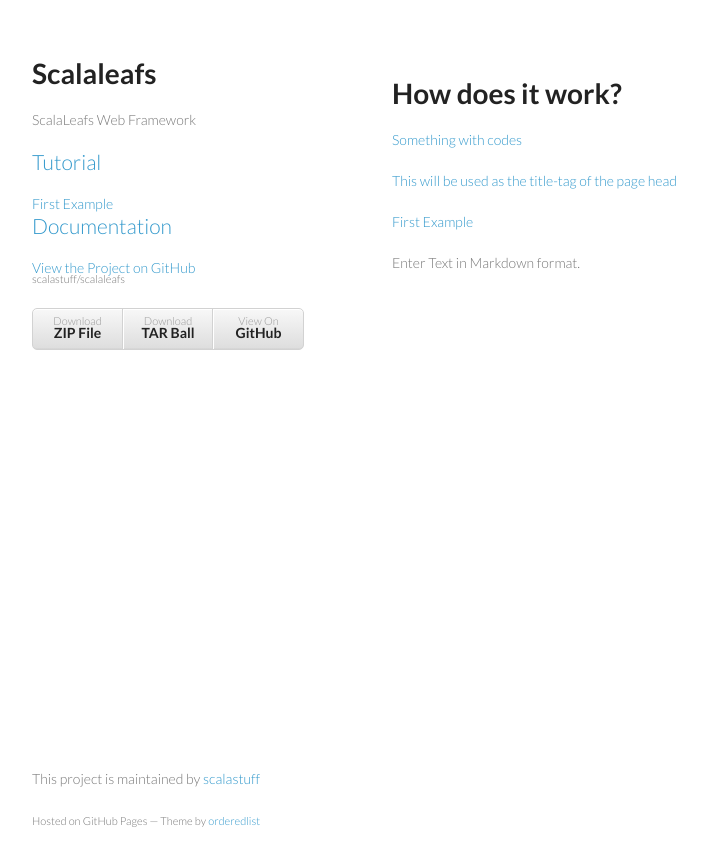
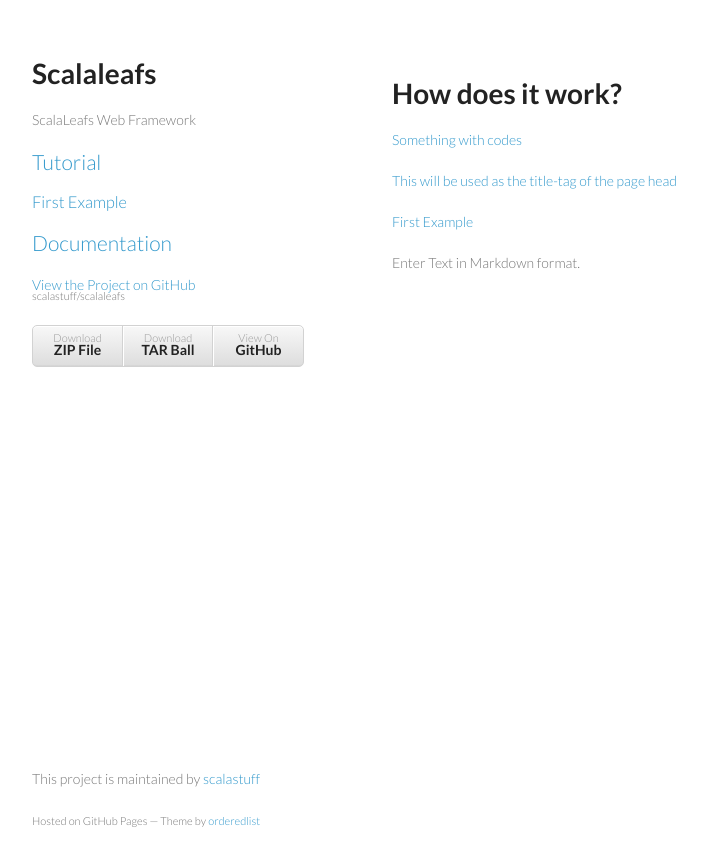
Before and after one commit to scalastuff/scalaleafs, a Jekyll site: the page built from index.md, in a window 1280 px wide. Shown: the top 866 px of the page, without its empty margins (128-835 px from the left). Built offline with Jekyll 4.4.1, drawn with Linux system fonts in a browser that asks for light colours.

Commit message:
Updated _layouts/default.html

```diff
--- a/_layouts/default.html
+++ b/_layouts/default.html
@@ -18,31 +18,28 @@
         <h1>Scalaleafs</h1>
         <p>ScalaLeafs Web Framework</p>
 
-  <div>
+  <div class="menu">
     <h2><a {% if p.category == "Tutorial" %}class="active"{% endif %} href="tutorial.html">Tutorial</h2>
   {% for p in site.pages %}
   {% if p.category == "Tutorial" %}
   {% for index in (1..100) %}
   {% if p.index == index %}
-  <a {% if p.url == page.url %}class="active"{% endif %} href="{{ p.url }}">
+  <h3><a {% if p.url == page.url %}class="active"{% endif %} href="{{ p.url }}">
     {{ p.title }}
-        </a>
+    </a></h3>
   {% endif %}
   {% endfor %}
   {% endif %}
   {% endfor %}
-  </div>
 
-
-  <div>
-    <h2><a {% if p.category == "Documentation" %}class="active"{% endif %} href="documentation.html">Documentation</h2>
+      <h2><a {% if p.category == "Documentation" %}class="active"{% endif %} href="documentation.html">Documentation</h2>
   {% for p in site.pages %}
   {% if p.category == "Documentation" %}
   {% for index in (1..100) %}
   {% if p.index == index %}
-  <a {% if p.url == page.url %}class="active"{% endif %} href="{{ p.url }}">
+  <h3><a {% if p.url == page.url %}class="active"{% endif %} href="{{ p.url }}">
     {{ p.title }}
-        </a>
+    </a></h3>
   {% endif %}
   {% endfor %}
   {% endif %}
```
